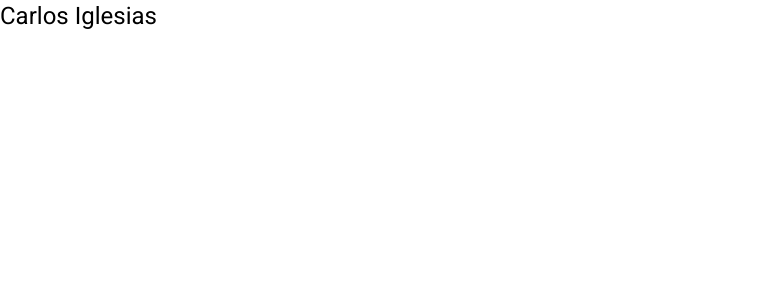
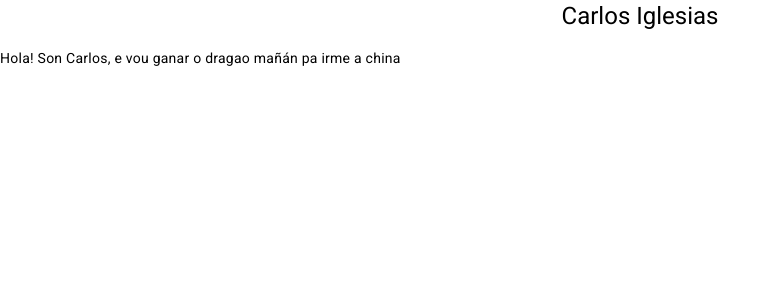
Before and after one commit to carlosiglesias1/carlosiglesias1.github.io, an Angular app: page /welcome in a window 1280 px wide. Before the commit this address led to /. Shown: the top 300 px of the page, without its empty margins (0-780 px from the left). Built offline with nearby package versions, Linux system fonts and the light colour scheme.

Commit message:
tonterías para compartir link

```diff
--- a/src/app/app-routing.module.ts
+++ b/src/app/app-routing.module.ts
@@ -1,7 +1,11 @@
 import { NgModule } from '@angular/core';
 import { RouterModule, Routes } from '@angular/router';
+import { PresentationComponent } from './presentation/presentation.component';
 
-const routes: Routes = [];
+const routes: Routes = [
+  {path: '', redirectTo: '/welcome', pathMatch: 'full'},
+  {path: 'welcome', component: PresentationComponent }
+];
 
 @NgModule({
   imports: [RouterModule.forRoot(routes)],
--- a/src/app/app.component.css
+++ b/src/app/app.component.css
@@ -0,0 +1,4 @@
+.main-title{
+    width: 100%;
+    text-align: center;
+}
--- a/src/app/app.component.html
+++ b/src/app/app.component.html
@@ -1,4 +1,4 @@
 
-<h1>Carlos Iglesias</h1>
+<h1 class="main-title">Carlos Iglesias</h1>
 
 <router-outlet></router-outlet>
--- a/src/app/app.module.ts
+++ b/src/app/app.module.ts
@@ -5,10 +5,12 @@ import { AppRoutingModule } from './app-routing.module';
 import { AppComponent } from './app.component';
 import { BrowserAnimationsModule } from '@angular/platform-browser/animations';
 import { ServiceWorkerModule } from '@angular/service-worker';
+import { PresentationComponent } from './presentation/presentation.component';
 
 @NgModule({
   declarations: [
-    AppComponent
+    AppComponent,
+    PresentationComponent
   ],
   imports: [
     BrowserModule,
--- /dev/null
+++ b/src/app/presentation/presentation.component.html
@@ -0,0 +1 @@
+<p>Hola! Son Carlos, e vou ganar o dragao mañán pa irme a china</p>
```
Also changed, not shown: src/app/presentation/presentation.component.ts (added, +10 -0 lines), src/app/presentation/presentation.component.css (added), 5 other files (tests, documents, lock files or other folders).
